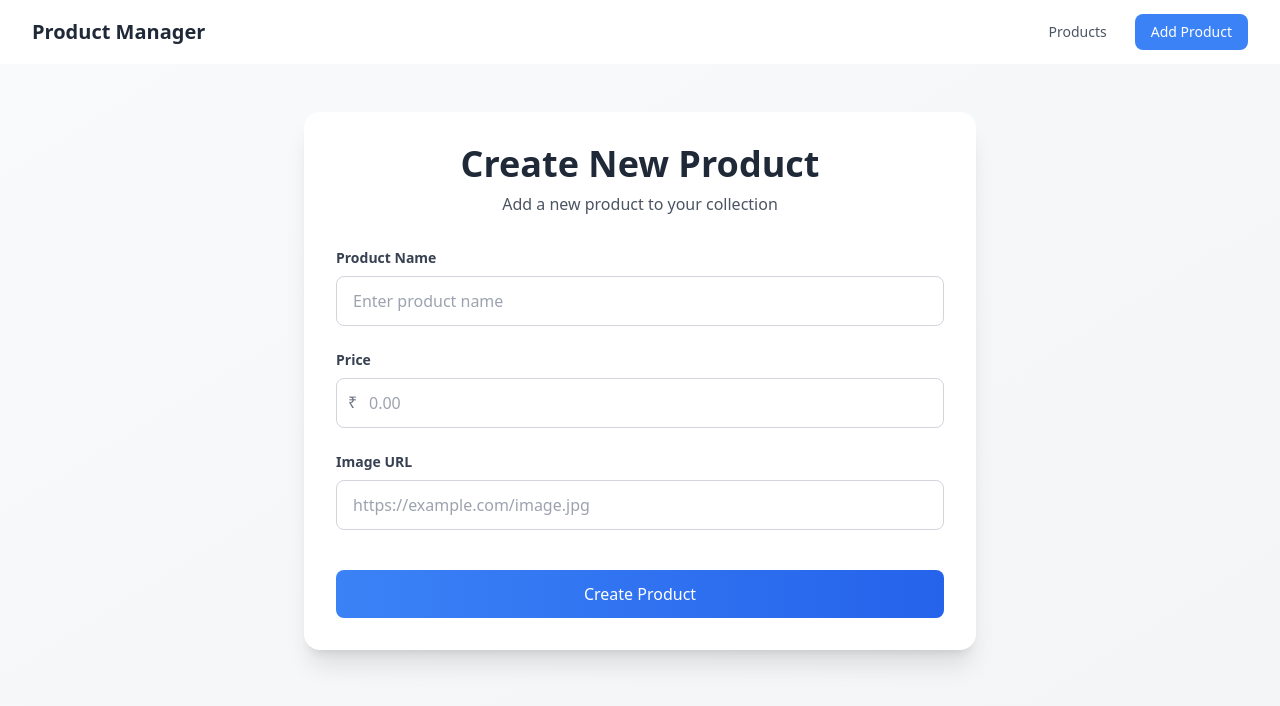
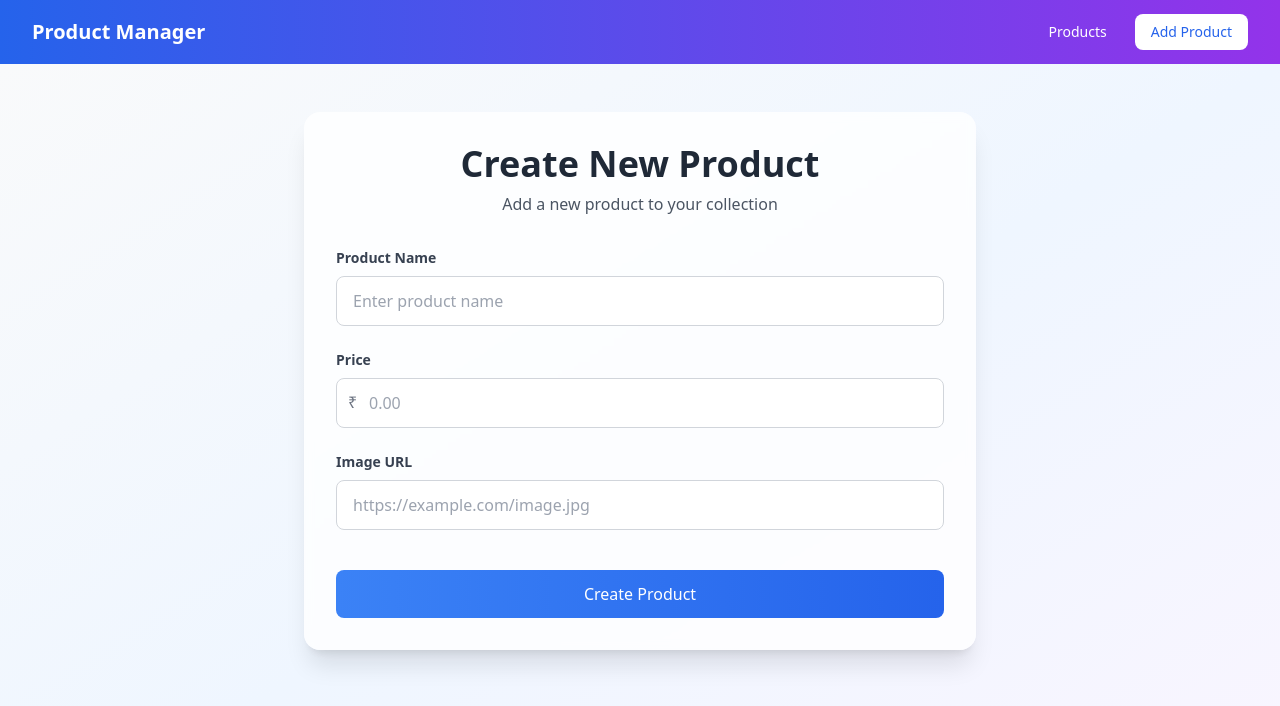
Before and after one commit to SanojS31/product-store-app, a React app in the folder frontend/: page /create in a window 1280 px wide. Shown: the top 706 px of the page. Built offline with nearby package versions, Linux system fonts and the light colour scheme; no server answers; the HTML template or start-up script is replaced by a standard one.

Commit message:
Enhance UI with gradient backgrounds and improved styling in EditModal, Navbar, CreatePage, and HomePage

```diff
--- a/frontend/src/components/EditModal.jsx
+++ b/frontend/src/components/EditModal.jsx
@@ -44,8 +44,8 @@ const EditModal = ({ product, isOpen, onClose, onUpdate }) => {
   if (!isOpen) return null;
 
   return (
-    <div className="fixed inset-0 bg-black bg-opacity-50 backdrop-blur-sm flex items-center justify-center z-50">
-      <div className="bg-white p-8 rounded-xl w-[480px] shadow-2xl transform transition-all scale-100 animate-fadeIn">
+    <div className="fixed inset-0 bg-black/60 backdrop-blur-sm flex items-center justify-center z-50">
+      <div className="bg-white/90 backdrop-blur-sm p-8 rounded-xl w-[480px] shadow-2xl transform transition-all scale-100 animate-fadeIn">
         <div className="flex justify-between items-center mb-6">
           <h2 className="text-3xl font-bold text-gray-800">Edit Product</h2>
           <button
--- a/frontend/src/components/Navbar.jsx
+++ b/frontend/src/components/Navbar.jsx
@@ -8,12 +8,12 @@ const Navbar = () => {
   return (
     <>
       <Toaster position="top-right" />
-      <nav className="bg-white shadow-lg">
+      <nav className="bg-gradient-to-r from-blue-600 to-purple-600 shadow-lg">
         <div className="max-w-7xl mx-auto px-4 sm:px-6 lg:px-8">
           <div className="flex justify-between h-16">
             <div className="flex">
               <Link to="/" className="flex items-center">
-                <span className="text-xl font-bold text-gray-800">
+                <span className="text-xl font-bold text-white">
                   Product Manager
                 </span>
               </Link>
@@ -62,13 +62,13 @@ const Navbar = () => {
             <div className="hidden md:flex md:items-center md:space-x-4">
               <Link
                 to="/"
-                className="text-gray-600 hover:text-gray-900 px-3 py-2 rounded-md text-sm font-medium"
+                className="text-white hover:text-gray-100 px-3 py-2 rounded-md text-sm font-medium hover:bg-white/10 transition-all"
               >
                 Products
               </Link>
               <Link
                 to="/create"
-                className="bg-blue-500 text-white px-4 py-2 rounded-lg text-sm font-medium hover:bg-blue-600 transition-colors"
+                className="bg-white text-blue-600 px-4 py-2 rounded-lg text-sm font-medium hover:bg-gray-100 transition-all"
               >
                 Add Product
               </Link>
@@ -78,18 +78,18 @@ const Navbar = () => {
 
         {/* Mobile menu */}
         {isOpen && (
-          <div className="md:hidden">
+          <div className="md:hidden bg-white/10 backdrop-blur-sm">
             <div className="px-2 pt-2 pb-3 space-y-1">
               <Link
                 to="/"
-                className="block text-gray-600 hover:text-gray-900 px-3 py-2 rounded-md text-base font-medium"
+                className="block text-white hover:bg-white/10 px-3 py-2 rounded-md text-base font-medium transition-all"
                 onClick={() => setIsOpen(false)}
               >
                 Products
               </Link>
               <Link
                 to="/create"
-                className="block bg-blue-500 text-white px-4 py-2 rounded-lg text-base font-medium hover:bg-blue-600 transition-colors"
+                className="block bg-white text-blue-600 px-4 py-2 rounded-lg text-base font-medium hover:bg-gray-100 transition-all"
                 onClick={() => setIsOpen(false)}
               >
                 Add Product
--- a/frontend/src/pages/CreatePage.jsx
+++ b/frontend/src/pages/CreatePage.jsx
@@ -48,8 +48,8 @@ const CreatePage = () => {
   };
 
   return (
-    <div className="min-h-screen bg-gradient-to-br from-gray-50 to-gray-100 py-12 px-4 sm:px-6 lg:px-8">
-      <div className="max-w-2xl mx-auto bg-white rounded-2xl shadow-xl p-8">
+    <div className="min-h-screen bg-gradient-to-br from-gray-50 via-blue-50 to-purple-50 py-12 px-4 sm:px-6 lg:px-8">
+      <div className="max-w-2xl mx-auto bg-white/80 backdrop-blur-sm rounded-2xl shadow-xl p-8">
         <div className="text-center mb-8">
           <h1 className="text-4xl font-extrabold text-gray-800 mb-2">
             Create New Product
--- a/frontend/src/pages/HomePage.jsx
+++ b/frontend/src/pages/HomePage.jsx
@@ -95,7 +95,7 @@ const HomePage = () => {
   };
 
   return (
-    <div className="min-h-screen bg-gradient-to-br from-gray-50 to-gray-100 py-12 px-4 sm:px-6 lg:px-8">
+    <div className="min-h-screen bg-gradient-to-br from-gray-50 via-blue-50 to-purple-50 py-12 px-4 sm:px-6 lg:px-8">
       <div className="max-w-7xl mx-auto">
         <div className="flex justify-between items-center mb-8">
           <div>
```
